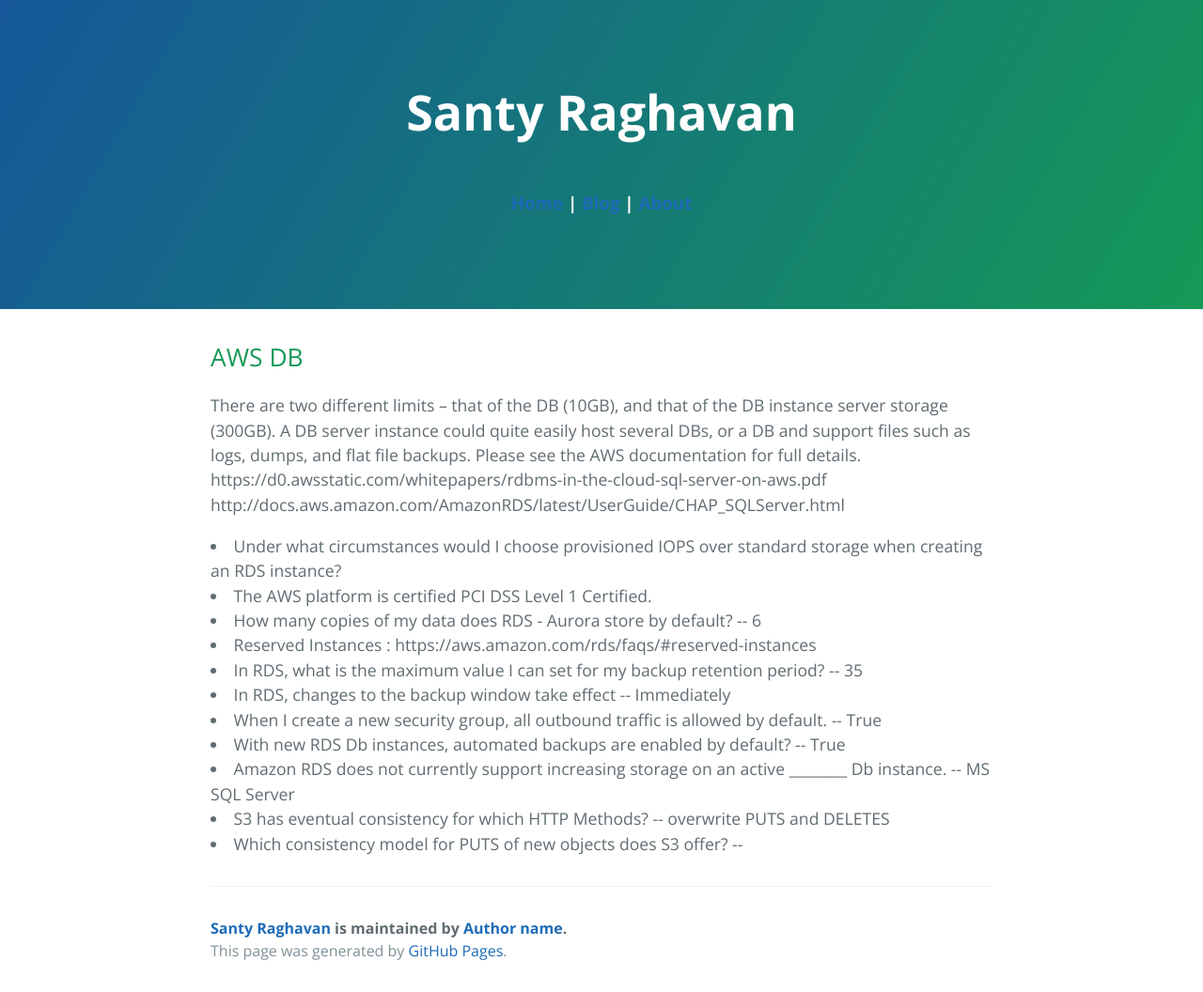
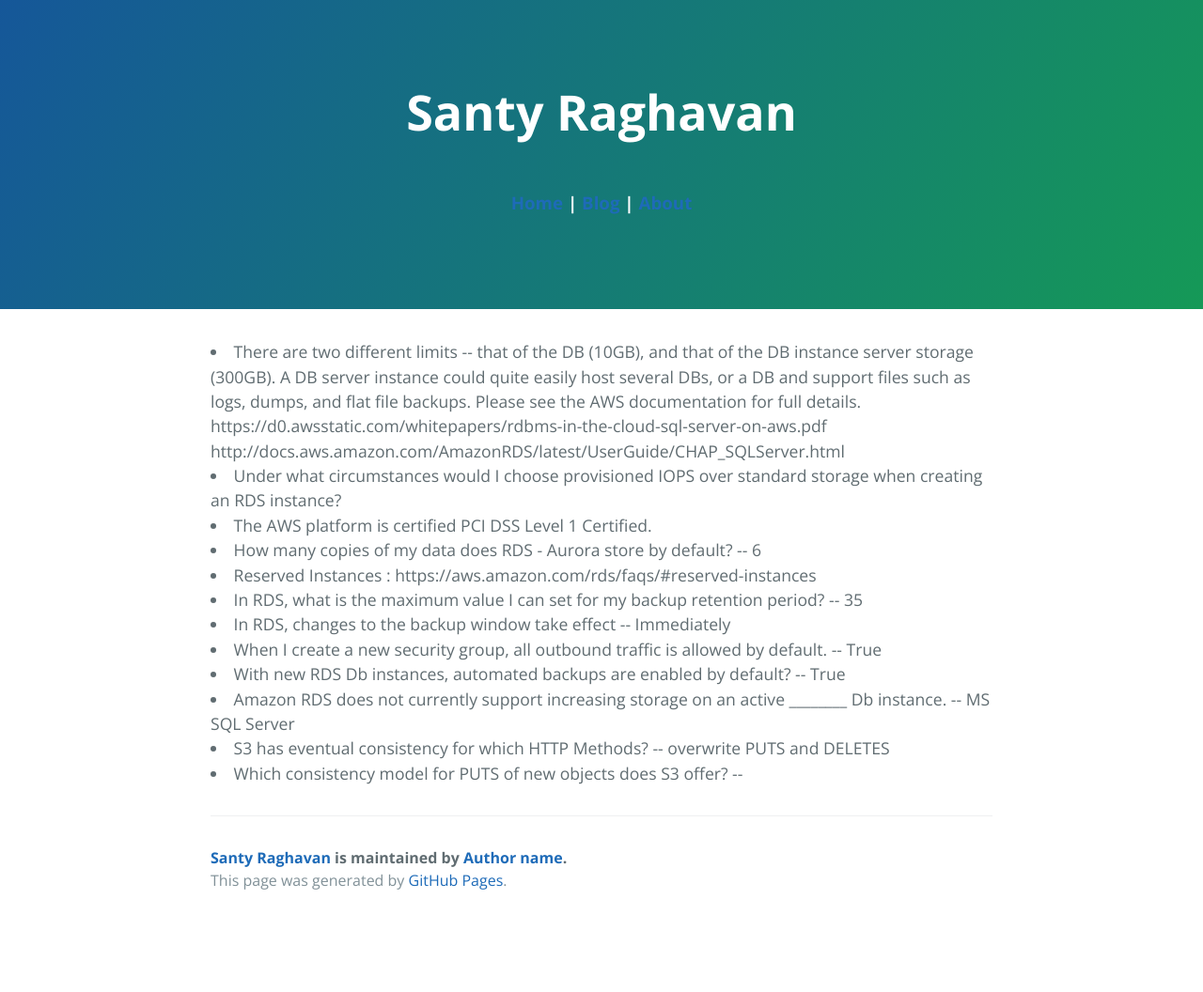
Before and after one commit to santyraghavan/santyraghavan.github.io, a Jekyll site: the page built from _posts/2016-02-12-sample-content.md, in a window 1280 px wide. Shown: the whole page at 94% size. Built offline with Jekyll 4.4.1, drawn with Linux system fonts in a browser that asks for light colours; after the commit the page ends 981 px from its top, so only the background shows below that.

Commit message:
Update 2016-02-12-sample-content.md

```diff
--- a/_posts/2016-02-12-sample-content.md
+++ b/_posts/2016-02-12-sample-content.md
@@ -5,9 +5,8 @@ date:   2016-02-12 17:50:00
 categories: main
 ---
 
-<h2> AWS DB </h2>
 
-There are two different limits -- that of the DB (10GB), and that of the DB instance server storage (300GB). A DB server instance could quite easily host several DBs, or a DB and support files such as logs, dumps, and flat file backups. Please see the AWS documentation for full details.
+<li> There are two different limits -- that of the DB (10GB), and that of the DB instance server storage (300GB). A DB server instance could quite easily host several DBs, or a DB and support files such as logs, dumps, and flat file backups. Please see the AWS documentation for full details.
 https://d0.awsstatic.com/whitepapers/rdbms-in-the-cloud-sql-server-on-aws.pdf
 http://docs.aws.amazon.com/AmazonRDS/latest/UserGuide/CHAP_SQLServer.html
 
```
